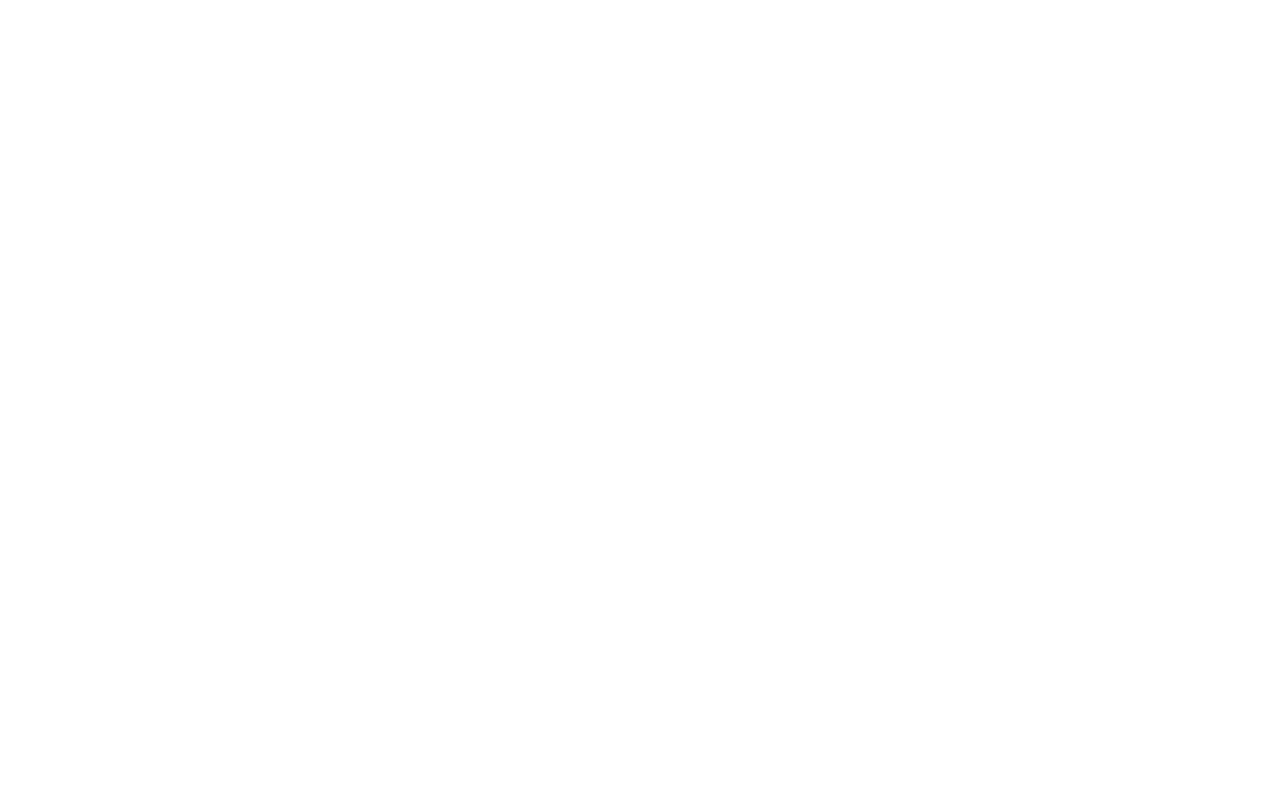
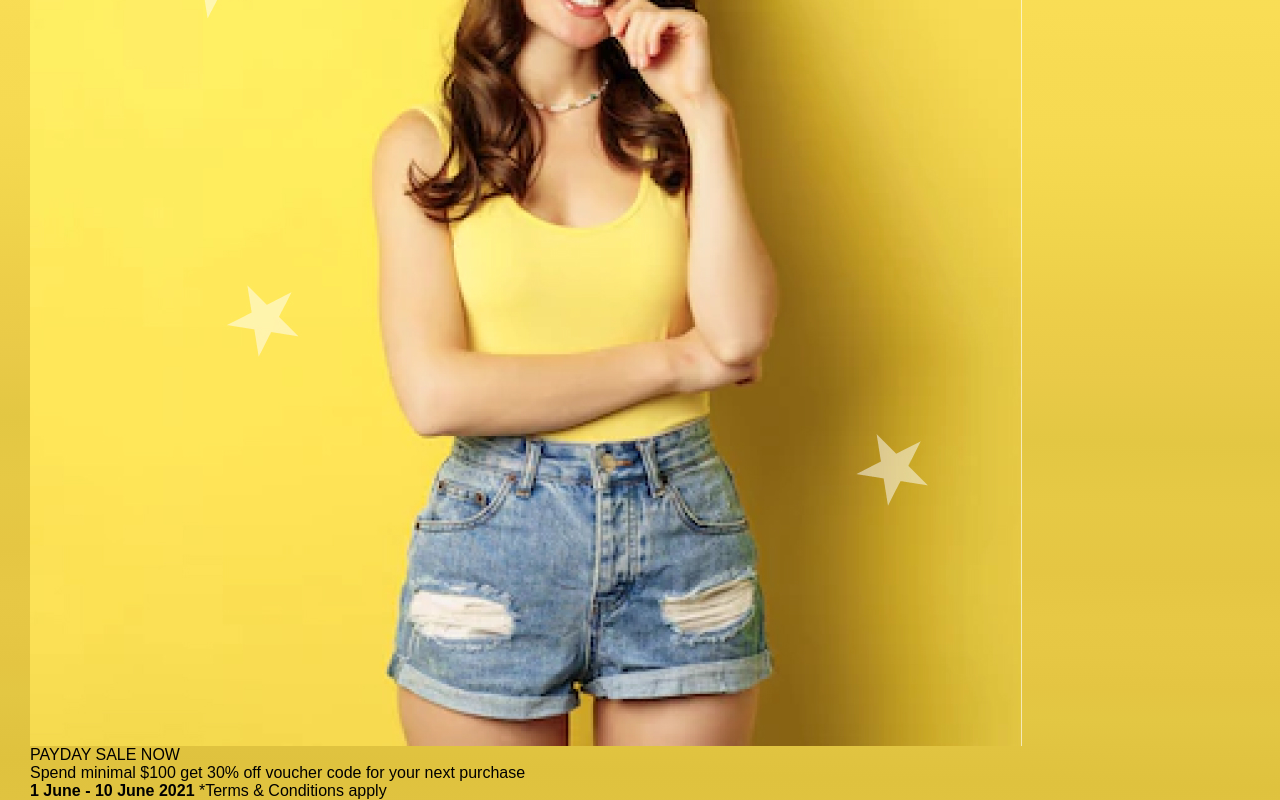
Before and after one commit to Luni19/Shopping-app-react, a React (Create React App) app: page / in a window 1280 px wide. Shown: the part 2395-3195 px from the top of the page. Before the commit the page ends 2173 px from the top, so only its background shows below. Built offline with nearby package versions, Linux system fonts and the light colour scheme; a web font is replaced by a local one.

Commit message:
start sales section

```diff
--- a/src/App.js
+++ b/src/App.js
@@ -2,7 +2,7 @@
 import Hero from "./components/hero/Hero";
 import Brands from "./components/brands-section/brands-section"
 import NewArrivals from "./components/NewArrivals/NewArrivals";
-
+import Sales from "./components/sale-section/sales";
 
 
 
@@ -13,6 +13,7 @@
      <Hero/>
      <Brands />
      <NewArrivals />
+     <Sales />
     </div>
   )
 }
--- /dev/null
+++ b/src/components/sale-section/sales.css
@@ -0,0 +1,4 @@
+.sales-section{
+    background: linear-gradient(1.32deg, #E0C340 0.13%, #DFC23E 3.97%, #E1C441 7.2%, #E3C743 10.13%, #E4C542 12.98%, #E6C744 15.99%, #E7C845 19.52%, #E5C643 23.96%, #E6C945 30.43%, #E3C743 36.49%, #E9CA48 42.49%, #EDCE49 49.35%, #F0D44C 55.42%, #F4D84F 61.43%, #F6DA52 65.74%, #F7DB53 72.23%, #F9DD55 77.43%, #F9DF56 83.84%, #FAE157 91.52%, #F9DF56 97.87%);
+
+}
--- /dev/null
+++ b/src/components/sale-section/sales.jsx
@@ -0,0 +1,23 @@
+import "./sales.css"
+import img1 from "../../images/images/promo-img.jpg"
+
+function sales () {
+    return(
+        <section className="sales-section">
+            <div className="conteiner">
+                <div className="conteiner-wrapper">
+                <div className="img-conteiner">
+                    <img src={img1} alt="" />
+                </div>
+                <div className="text-conteine">
+                    <h2>PAYDAY SALE NOW</h2>
+                    <p>Spend minimal $100 get 30% off voucher code for your next purchase</p>
+                    <p><strong className="bold-text">1 June - 10 June 2021 </strong> *Terms & Conditions apply </p>
+                </div>
+                </div>
+            </div>
+        </section>
+    )
+}
+
+export default sales
```
